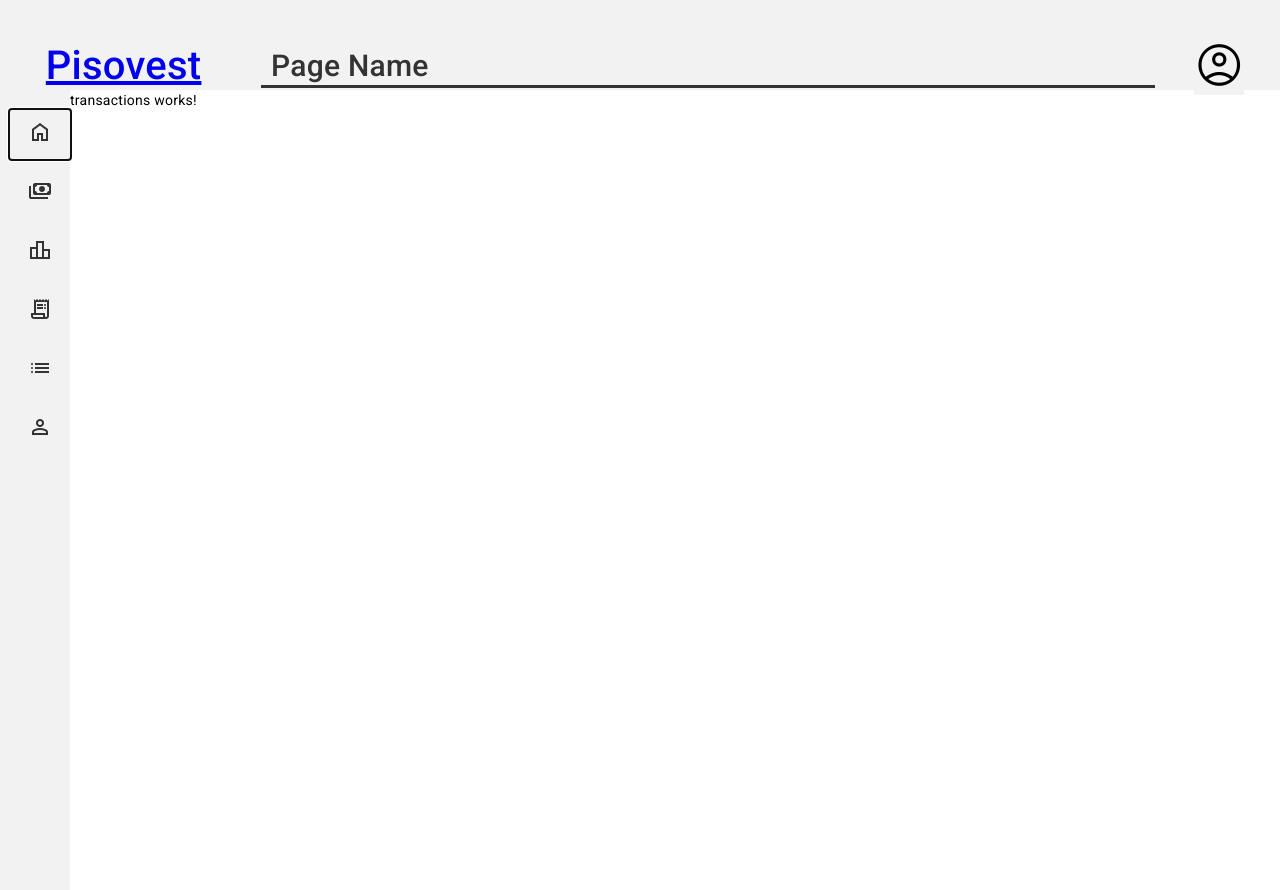
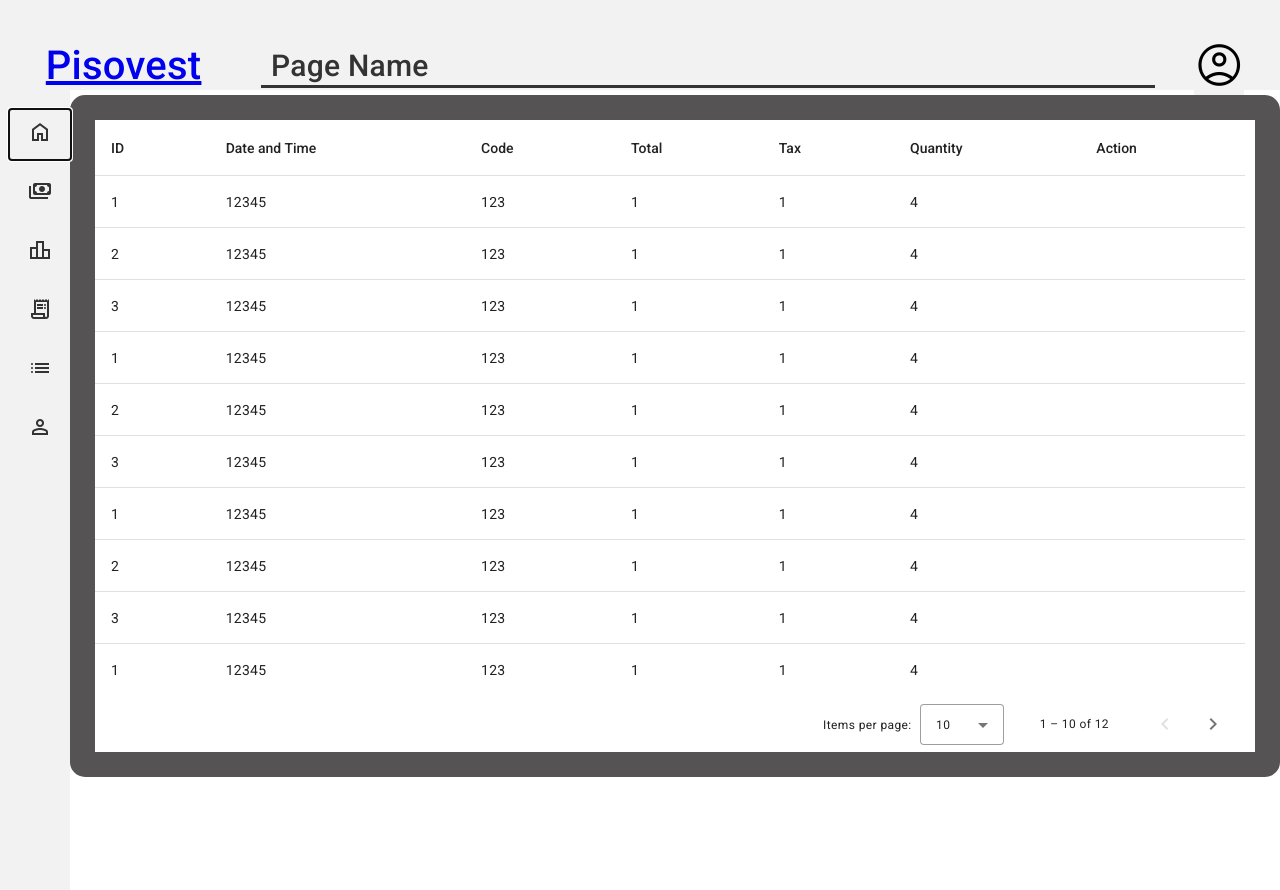
Before and after one commit to Rooooms/PisovestPOSRepo, an Angular app: page /Transactions in a window 1280 px wide. Built offline with nearby package versions, Linux system fonts and the light colour scheme.

Commit message:
transaction + sales

```diff
--- a/src/app/app.module.ts
+++ b/src/app/app.module.ts
@@ -14,6 +14,8 @@ import { InvoiceDialogComponent } from './invoice-dialog/invoice-dialog.componen
 import { SalesReportComponent } from './sales-report/sales-report.component';
 import { TransactionsComponent } from './transactions/transactions.component';
 import { SalesDataComponent } from './sales-data/sales-data.component';
+import { TransactionListComponent } from './transaction-list/transaction-list.component';
+import { TransactionDataComponent } from './transaction-data/transaction-data.component';
 
 
 
@@ -21,7 +23,7 @@ const appRoute: Routes = [
   {path: '', component: CardComponent},
   {path: 'Home', component: CardComponent},
   {path: 'Sales', component: SalesReportComponent},
-  {path: 'Transactions', component: TransactionsComponent}
+  {path: 'Transactions', component: TransactionListComponent}
 ]
 
 
@@ -36,6 +38,8 @@ const appRoute: Routes = [
     SalesReportComponent,
     TransactionsComponent,
     SalesDataComponent,
+    TransactionListComponent,
+    TransactionDataComponent,
   ],
   imports: [
     BrowserModule,
--- /dev/null
+++ b/src/app/transaction-data/transaction-data-datasource.ts
@@ -0,0 +1,112 @@
+import { DataSource } from '@angular/cdk/collections';
+import { MatPaginator } from '@angular/material/paginator';
+import { MatSort } from '@angular/material/sort';
+import { map } from 'rxjs/operators';
+import { Observable, of as observableOf, merge } from 'rxjs';
+
+// TODO: Replace this with your own data model type
+export interface TransactionDataItem {
+
+  id: number;
+  dateTime: number;
+  code: number;
+  total: number;
+  tax: number;
+  quantity: number;
+
+}
+
+// TODO: replace this with real data from your application
+const EXAMPLE_DATA: TransactionDataItem[] = [
+  {id: 1, dateTime: 12345, code: 123, total: 1, tax: 1, quantity: 4},
+  {id: 2, dateTime: 12345, code: 123, total: 1, tax: 1, quantity: 4},
+  {id: 3, dateTime: 12345, code: 123, total: 1, tax: 1, quantity: 4},
+  {id: 1, dateTime: 12345, code: 123, total: 1, tax: 1, quantity: 4},
+  {id: 2, dateTime: 12345, code: 123, total: 1, tax: 1, quantity: 4},
+  {id: 3, dateTime: 12345, code: 123, total: 1, tax: 1, quantity: 4},
+  {id: 1, dateTime: 12345, code: 123, total: 1, tax: 1, quantity: 4},
+  {id: 2, dateTime: 12345, code: 123, total: 1, tax: 1, quantity: 4},
+  {id: 3, dateTime: 12345, code: 123, total: 1, tax: 1, quantity: 4},
+  {id: 1, dateTime: 12345, code: 123, total: 1, tax: 1, quantity: 4},
+  {id: 2, dateTime: 12345, code: 123, total: 1, tax: 1, quantity: 4},
+  {id: 3, dateTime: 12345, code: 123, total: 1, tax: 1, quantity: 4},
+
+
+
+];
+
+/**
+ * Data source for the TransactionData view. This class should
+ * encapsulate all logic for fetching and manipulating the displayed data
+ * (including sorting, pagination, and filtering).
+ */
+export class TransactionDataDataSource extends DataSource<TransactionDataItem> {
+  data: TransactionDataItem[] = EXAMPLE_DATA;
+  paginator: MatPaginator | undefined;
+  sort: MatSort | undefined;
+
+  constructor() {
+    super();
+  }
+
+  /**
+   * Connect this data source to the table. The table will only update when
+   * the returned stream emits new items.
+   * @returns A stream of the items to be rendered.
+   */
+  connect(): Observable<TransactionDataItem[]> {
+    if (this.paginator && this.sort) {
+      // Combine everything that affects the rendered data into one update
+      // stream for the data-table to consume.
+      return merge(observableOf(this.data), this.paginator.page, this.sort.sortChange)
+        .pipe(map(() => {
+          return this.getPagedData(this.getSortedData([...this.data ]));
+        }));
+    } else {
+      throw Error('Please set the paginator and sort on the data source before connecting.');
+    }
+  }
+
+  /**
+   *  Called when the table is being destroyed. Use this function, to clean up
+   * any open connections or free any held resources that were set up during connect.
+   */
+  disconnect(): void {}
+
+  /**
+   * Paginate the data (client-side). If you're using server-side pagination,
+   * this would be replaced by requesting the appropriate data from the server.
+   */
+  private getPagedData(data: TransactionDataItem[]): TransactionDataItem[] {
+    if (this.paginator) {
+      const startIndex = this.paginator.pageIndex * this.paginator.pageSize;
+      return data.splice(startIndex, this.paginator.pageSize);
+    } else {
+      return data;
+    }
+  }
+
+  /**
+   * Sort the data (client-side). If you're using server-side sorting,
+   * this would be replaced by requesting the appropriate data from the server.
+   */
+  private getSortedData(data: TransactionDataItem[]): TransactionDataItem[] {
+    if (!this.sort || !this.sort.active || this.sort.direction === '') {
+      return data;
+    }
+
+    return data.sort((a, b) => {
+      const isAsc = this.sort?.direction === 'asc';
+      switch (this.sort?.active) {
+        // case 'name': return compare(a.name, b.name, isAsc);
+        // case 'id': return compare(+a.id, +b.id, isAsc);
+        default: return 0;
+      }
+    });
+  }
+}
+
+/** Simple sort comparator for example ID/Name columns (for client-side sorting). */
+function compare(a: string | number, b: string | number, isAsc: boolean): number {
+  return (a < b ? -1 : 1) * (isAsc ? 1 : -1);
+}
--- /dev/null
+++ b/src/app/transaction-data/transaction-data.component.css
@@ -0,0 +1,3 @@
+.full-width-table {
+  width: 100%;
+}
--- /dev/null
+++ b/src/app/transaction-data/transaction-data.component.html
@@ -0,0 +1,29 @@
+
+<div class="sales-table">
+  <table mat-table class="sales-table-design" matSort aria-label="Elements">
+    <ng-container *ngFor="let column of transactionDisplay" [matColumnDef]="column">
+      <th mat-header-cell *matHeaderCellDef mat-sort-header>
+        {{ column === 'id' ? 'ID' :
+        column === 'dateTime' ? 'Date and Time' :
+        column === 'code' ? 'Code' :
+        column === 'total' ? 'Total' :
+        column === 'tax' ? 'Tax' :
+        column === 'quantity' ? 'Quantity' :
+        column === 'action' ? 'Action' :
+                                 column}}
+      </th>
+      <td mat-cell *matCellDef="let row">{{ row[column] }}</td>
+    </ng-container>
+
+    <tr mat-header-row *matHeaderRowDef="transactionDisplay"></tr>
+    <tr mat-row *matRowDef="let row; columns: transactionDisplay;"></tr>
+  </table>
+
+  <mat-paginator #paginator
+      [length]="dataSource?.data?.length"
+      [pageIndex]="0"
+      [pageSize]="10"
+      [pageSizeOptions]="[5, 10, 20]"
+      aria-label="Select page">
+  </mat-paginator>
+</div>
--- /dev/null
+++ b/src/app/transaction-data/transaction-data.component.ts
@@ -0,0 +1,31 @@
+import { AfterViewInit, Component, ViewChild } from '@angular/core';
+import { MatPaginator } from '@angular/material/paginator';
+import { MatSort } from '@angular/material/sort';
+import { MatTable } from '@angular/material/table';
+import { TransactionDataDataSource, TransactionDataItem } from './transaction-data-datasource';
+
+@Component({
+  selector: 'app-transaction-data',
+  templateUrl: './transaction-data.component.html',
+  styleUrls: ['./transaction-data.component.css']
+})
+export class TransactionDataComponent implements AfterViewInit {
+  @ViewChild(MatPaginator) paginator!: MatPaginator;
+  @ViewChild(MatSort) sort!: MatSort;
+  @ViewChild(MatTable) table!: MatTable<TransactionDataItem>;
+  dataSource: TransactionDataDataSource;
+
+  /** Columns displayed in the table. Columns IDs can be added, removed, or reordered. */
+
+  transactionDisplay: string[] = ['id', 'dateTime', 'code', 'total', 'tax', 'quantity', 'action'];
+
+  constructor() {
+    this.dataSource = new TransactionDataDataSource();
+  }
+
+  ngAfterViewInit(): void {
+    this.dataSource.sort = this.sort;
+    this.dataSource.paginator = this.paginator;
+    this.table.dataSource = this.dataSource;
+  }
+}
--- /dev/null
+++ b/src/app/transaction-list/transaction-list.component.css
@@ -0,0 +1,11 @@
+.container{
+
+    display: flex;
+    flex-direction: column;
+    padding-right: 10px;
+    height: auto;
+    border: 25px solid rgb(85, 83, 83);
+    border-radius: 15px;
+    margin-top: 5px;
+    margin-left: 10px;
+}
--- /dev/null
+++ b/src/app/transaction-list/transaction-list.component.html
@@ -0,0 +1,4 @@
+
+<div class="container">
+    <app-transaction-data></app-transaction-data>
+</div>
```
Also changed, not shown: src/app/transaction-list/transaction-list.component.ts (added, +10 -0 lines), 2 other files (tests, documents, lock files or other folders).
